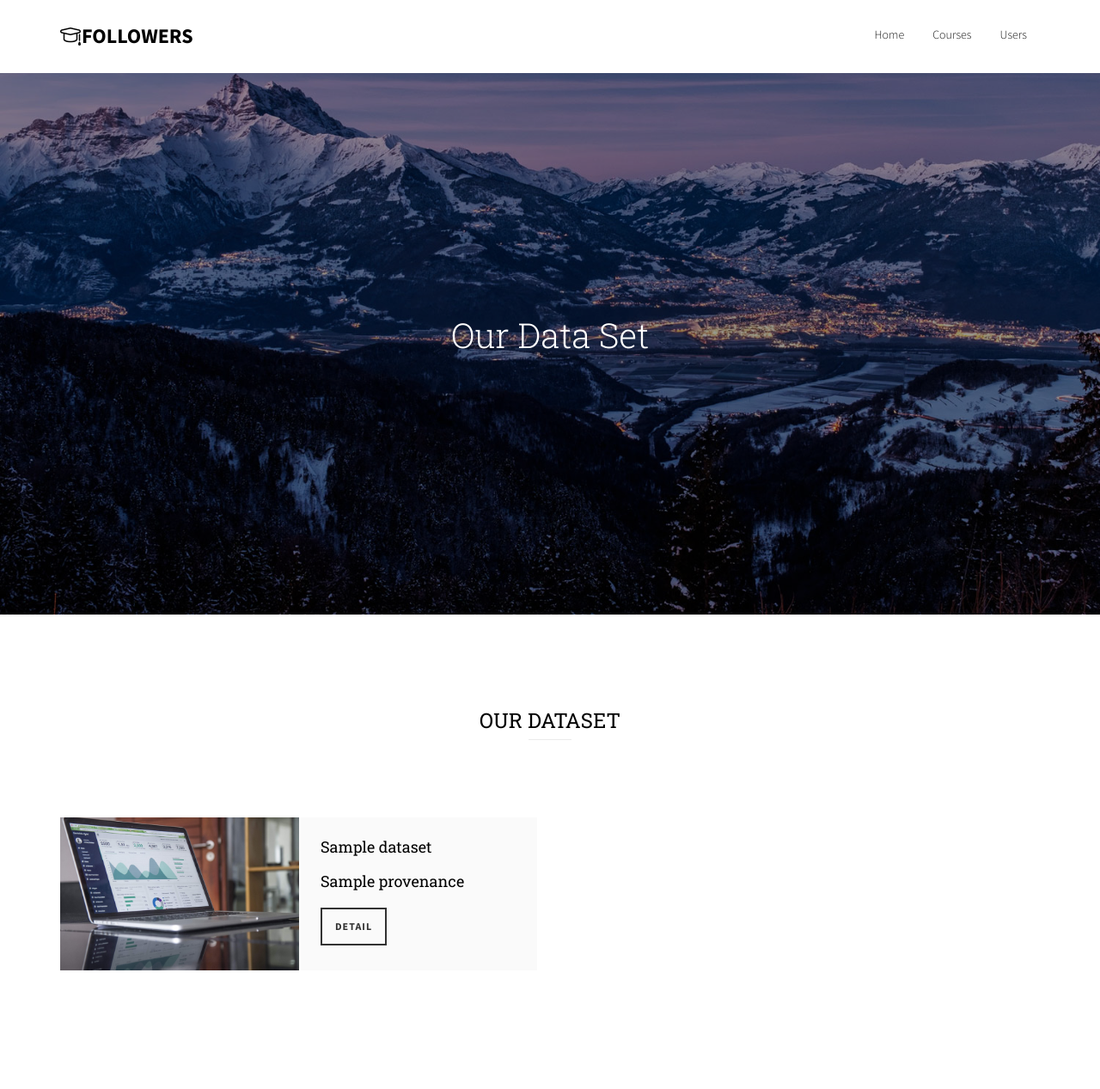
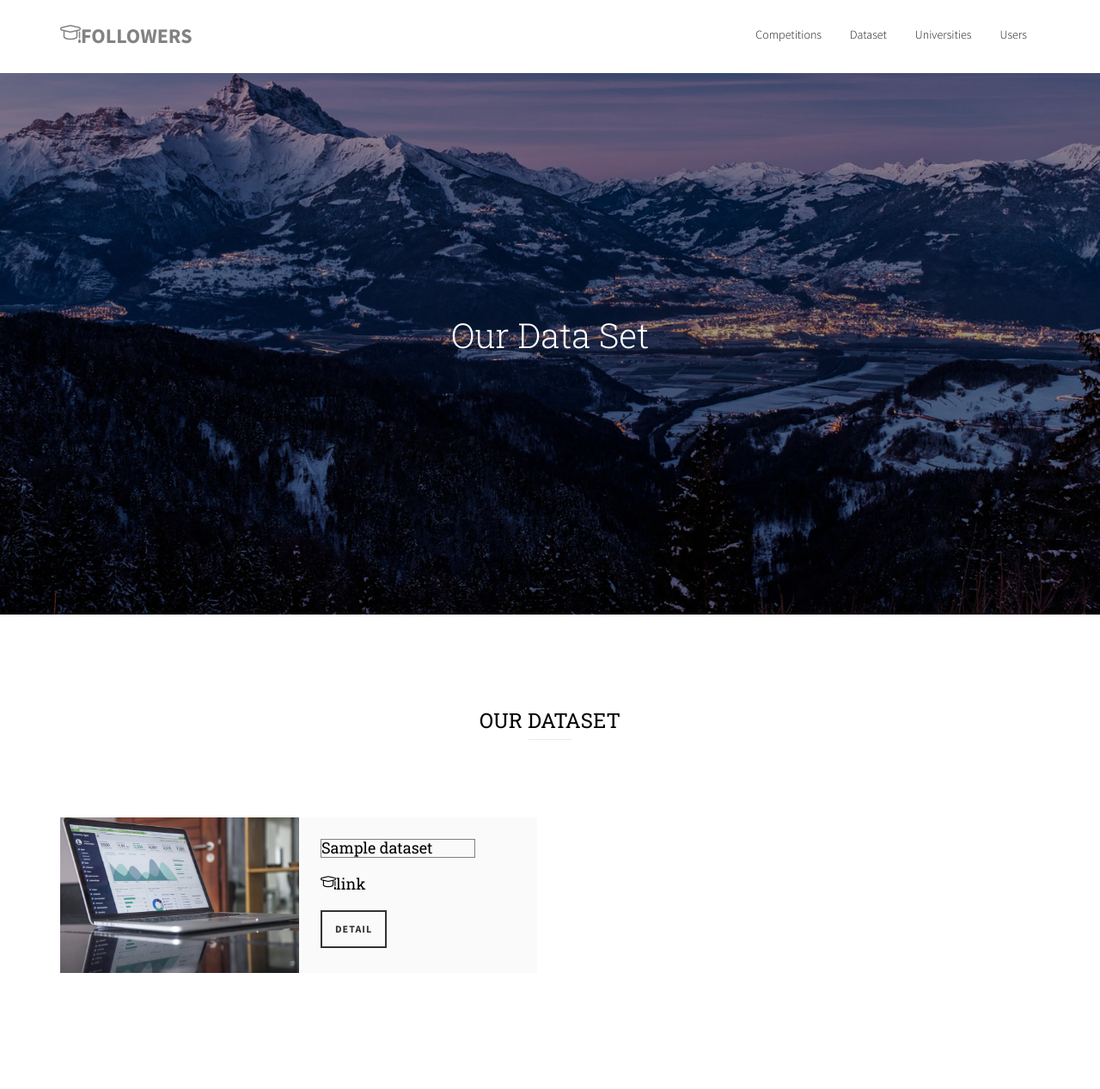
Before and after one commit to Morris135212/COMS4111_project, a Flask app: template app/templates/dataset.html in a window 1280 px wide. Shown: the whole page at 86% size. Before the commit the page ends 1129 px from the top, so only its background shows below. Run offline with Flask 2, Linux system fonts and the light colour scheme; the template is opened without the code that fills it: most values are stand-ins (such as "Sample title", 1, 10 or a date in 2020); some libraries are stand-ins or nearby versions; some web fonts are replaced.

Commit message:
update dataset.html and competitions.html

```diff
--- a/app/__init__.py
+++ b/app/__init__.py
@@ -6,4 +6,5 @@ tmpl_dir = os.path.join(os.path.dirname(os.path.abspath(__file__)), 'templates')
 app = Flask(__name__, template_folder=tmpl_dir)  # 实例化一个flask 对象
 # from app import views
 
-from app import views, config
+from app import config
+from app.views import competitions, dataset
--- a/app/models.py
+++ b/app/models.py
@@ -11,8 +11,8 @@ class Competition:
                f"end at: {self.end_date} with prize: {self.prize}"
 
 
-class DataSet:
-    def __init__(self, idx, name, provenance):
+class DataSets:
+    def __init__(self, name, idx, provenance):
         self.idx = idx
         self.name = name
         self.provenance = provenance
--- a/app/templates/dataset.html
+++ b/app/templates/dataset.html
@@ -23,35 +23,45 @@
 	<link href="https://fonts.googleapis.com/css?family=Roboto+Slab:300,400" rel="stylesheet">
 
 	<!-- Animate.css -->
-	<link rel="stylesheet" href="css/animate.css">
+	<link rel="stylesheet" href="{{url_for('static', filename='css/animate.css')}}">
 	<!-- Icomoon Icon Fonts-->
-	<link rel="stylesheet" href="css/icomoon.css">
+	<link rel="stylesheet" href="{{url_for('static', filename='css/icomoon.css')}}">
 	<!-- Bootstrap  -->
-	<link rel="stylesheet" href="css/bootstrap.css">
+	<link rel="stylesheet" href="{{url_for('static', filename='css/bootstrap.css')}}">
 
 	<!-- Magnific Popup -->
-	<link rel="stylesheet" href="css/magnific-popup.css">
+	<link rel="stylesheet" href="{{url_for('static', filename='css/magnific-popup.css')}}">
 
 	<!-- Owl Carousel  -->
-	<link rel="stylesheet" href="css/owl.carousel.min.css">
-	<link rel="stylesheet" href="css/owl.theme.default.min.css">
+	<link rel="stylesheet" href="{{url_for('static', filename='css/owl.carousel.min.css')}}">
+	<link rel="stylesheet" href="{{url_for('static', filename='css/owl.theme.default.min.css')}}">
 
 	<!-- Flexslider  -->
-	<link rel="stylesheet" href="css/flexslider.css">
+	<link rel="stylesheet" href="{{url_for('static', filename='css/flexslider.css')}}">
 
 	<!-- Pricing -->
-	<link rel="stylesheet" href="css/pricing.css">
+	<link rel="stylesheet" href="{{url_for('static', filename='css/pricing.css')}}">
 
 	<!-- Theme style  -->
-	<link rel="stylesheet" href="css/style.css">
+	<link rel="stylesheet" href="{{url_for('static', filename='css/style.css')}}">
 
 	<!-- Modernizr JS -->
-	<script src="js/modernizr-2.6.2.min.js"></script>
+	<script src="{{url_for('static', filename='js/modernizr-2.6.2.min.js')}}"></script>
 	<!-- FOR IE9 below -->
 	<!--[if lt IE 9]>
-	<script src="js/respond.min.js"></script>
+	<script src="{{url_for('static', filename='js/respond.min.js')}}"></script>
 	<![endif]-->
-
+		<style type="text/css">
+	.dd
+	{
+	border: solid 1px gray;
+	width:180px;
+	overflow: hidden;
+	text-overflow: ellipsis;
+	white-space: nowrap;
+	course:hand;
+	}
+	</style>
 	</head>
 	<body>
 
@@ -63,13 +73,14 @@
 			<div class="container">
 				<div class="row">
 					<div class="col-xs-2">
-						<div id="fh5co-logo"><a href="index.html"><i class="icon-study"></i>Followers</a></div>
+						<div id="fh5co-logo"><i class="icon-study"></i>Followers</div>
 					</div>
 					<div class="col-xs-10 text-right menu-1">
 						<ul>
-							<li><a href="index.html">Home</a></li>
-							<li><a href="courses.html">Courses</a></li>
-							<li><a href="users.html">Users</a></li>
+							<li><a href="#">Competitions</a></li>
+							<li><a href="/dataset">Dataset</a></li>
+							<li><a href="/courses">Universities</a></li>
+							<li><a href="/users">Users</a></li>
 						</ul>
 					</div>
 				</div>
@@ -106,18 +117,20 @@
 			</div>
 			<div class="row">
 				{% for dataset in datasets %}
+				<form method="POST" action="/dataset_detail">
 					<div class="col-md-6 animate-box">
 						<div class="course">
-						<a href="#" class="course-img" style="background-image: url(images/project-1.jpg);">
+							<a href="#" class="course-img" style="background-image: url(static/images/project-1.jpg);">
 							</a>
 							<div class="desc">
-							<h3><a href="#">{{dataset.name|e}}</a></h3>
-							<h3><a href="#">{{dataset.provenance|e}}</a></h3>
-							<input type="hidden" value={{dataset.idx|e}}>
+								<h3 class="dd"><a href="#">{{dataset.name|e}}</a></h3>
+								<h3><i class="icon-study"></i><a href="{{dataset.provenance|e}}">link</a></h3>
+								<input type="hidden" name="dataset_idx" value={{dataset.idx|e}}>
 								<input type="submit" class="btn btn-primary btn-sm btn-course" value="detail">
 							</div>
 						</div>
 					</div>
+				</form>
 				{% endfor %}
 			</div>
 		</div>
--- a/app/templates/users.html
+++ b/app/templates/users.html
@@ -63,7 +63,7 @@
 			<div class="container">
 				<div class="row">
 					<div class="col-xs-2">
-						<div id="fh5co-logo"><a href="index.html"><i class="icon-study"></i>Users</a></div>
+						<div id="fh5co-logo"><a href="index.html"><i class="icon-study"></i>{{USER}}</a></div>
 					</div>
 					<div class="col-xs-10 text-right menu-1">
 						<ul>
@@ -87,7 +87,7 @@
 		   			<div class="row">
 			   			<div class="col-md-8 col-md-offset-2 text-center slider-text">
 			   				<div class="slider-text-inner">
-			   					<h1 class="heading-section">Users</h1>
+			   					<h1 class="heading-section">{{USER}}</h1>
 			   				</div>
 			   			</div>
 			   		</div>
--- a/app/views.py
+++ b/app/views/competitions.py
@@ -21,7 +21,6 @@ def comp():
     cursor = g.conn.execute('SELECT * FROM competitions WHERE name = %s', name)
     result = cursor.fetchone()
     competition = Competition(*result)
-    # print(competition)
     sql = "SELECT u.f_name, u.l_name, t.score from USERS u " \
           "INNER JOIN  Take t ON u.u_id = t.u_id " \
           "WHERE t.c_name = %s " \
```
Also changed, not shown: other parts of app/templates/dataset.html (+14 -13 lines), app/templates/tasks.html (+43 -31 lines), app/views/dataset.py (added, +39 -0 lines), app/views/__init__.py (added). Lines whose indentation alone changed are shown as unchanged.
